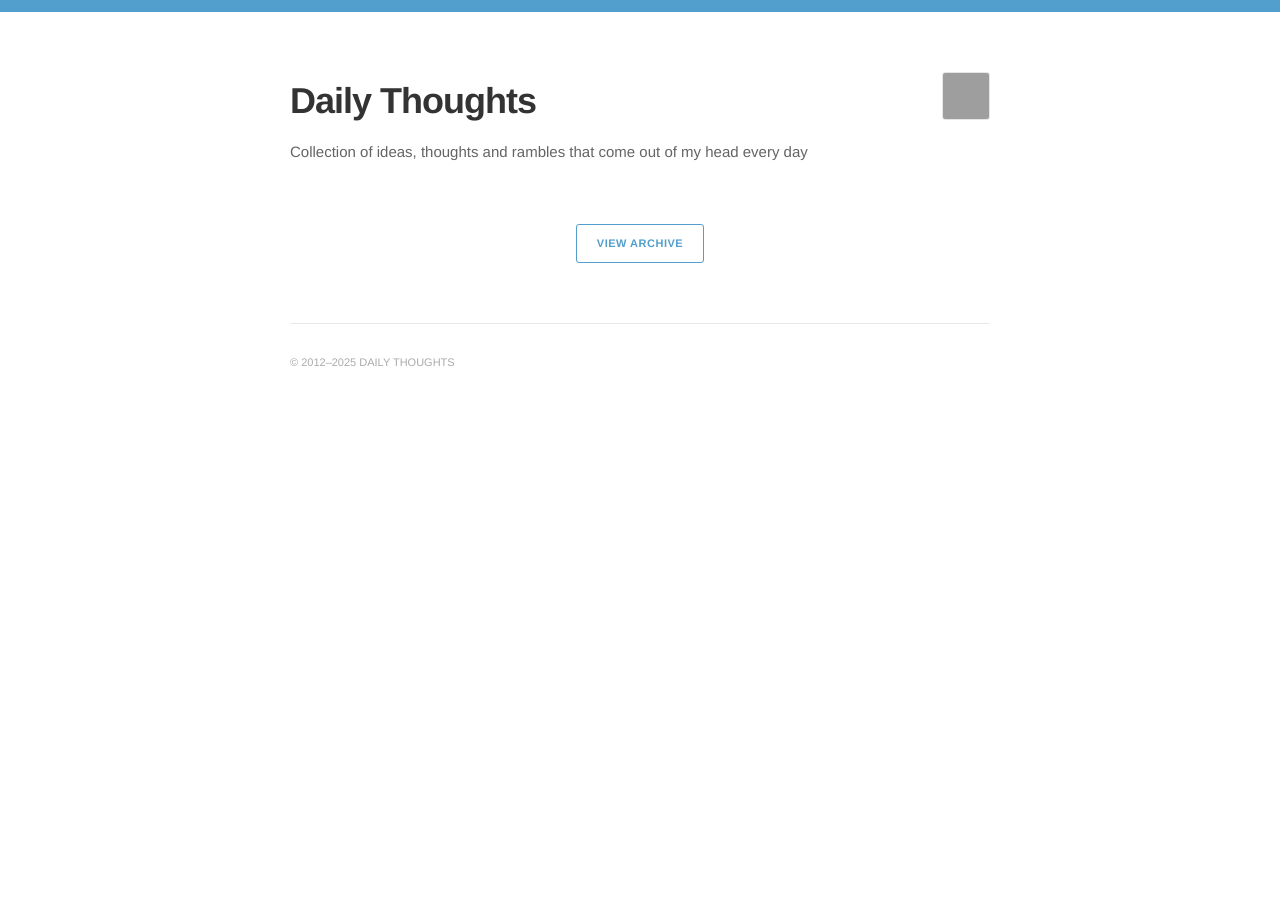
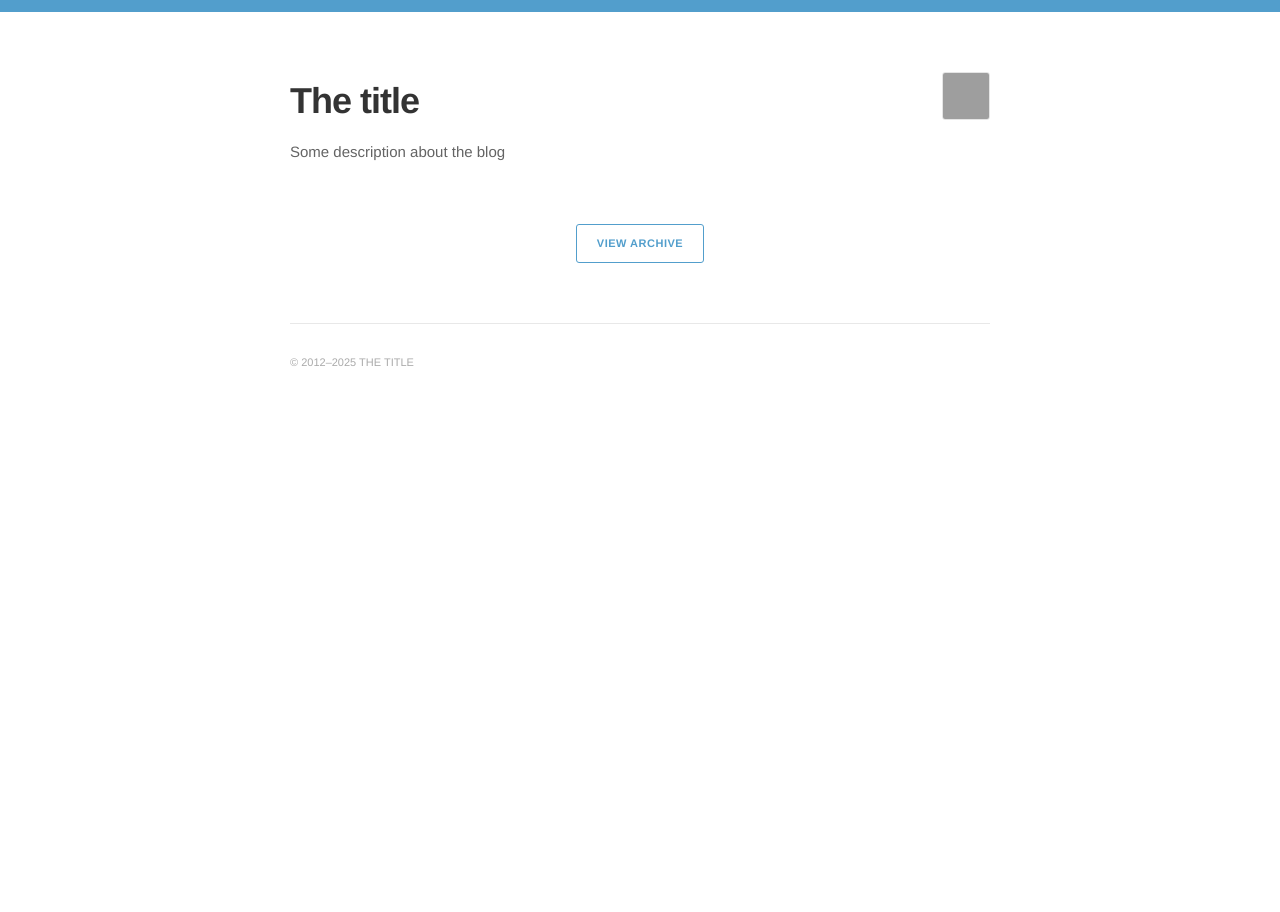
Before and after one commit to alessio-signorini/jekyll-simple-blue-notes-theme, a Jekyll site: the page built from index.html, in a window 1280 px wide. Built offline with Jekyll 4.4.1, drawn with Linux system fonts in a browser that asks for light colours; grey boxes are pictures that could not be loaded.

Commit message:
updated _config.yml

```diff
--- a/_config.yml
+++ b/_config.yml
@@ -1,7 +1,7 @@
 # Site settings
-title: Daily Thoughts
-description: Collection of ideas, thoughts and rambles that come out of my head every day
-url: https://blog.alessiosignorini.com
+title: The title
+description: Some description about the blog
+url: https://blog.yourdomain.com
 baseurl: ""
 
 # Build settings
@@ -12,12 +12,8 @@ kramdown:
   syntax_highlighter_opts:
     block:
       line_numbers: false
-permalink: /post/:year/:month/:day/:title/
-plugins:
-  - jekyll-feed
-  - jekyll-seo-tag
-  - jekyll-sitemap
-  - jekyll-redirect-from
+
+permalink: /:title/
 
 # Collections
 collections:
```
